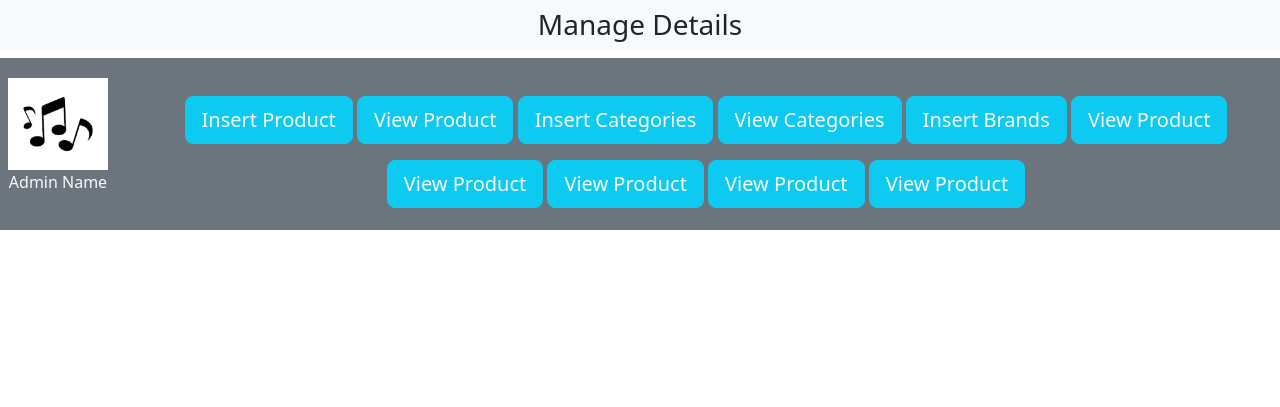
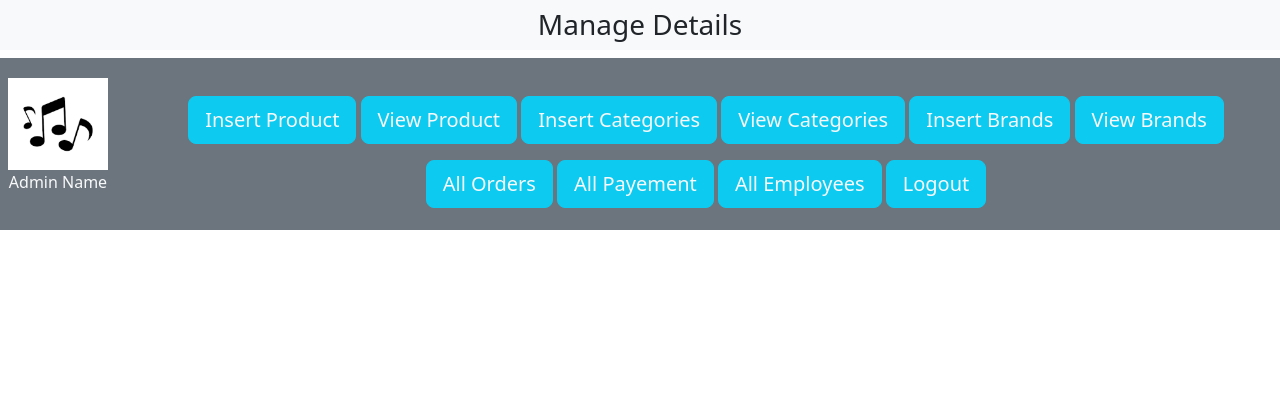
Before and after one commit to Kishoyan-Brian033/E-commerce, a PHP site: page /admin_area/index.php in a window 1280 px wide. Shown: the part 86-493 px from the top of the page. Run offline with PHP 8.4, Linux system fonts and the light colour scheme.

Commit message:
change/admin buttons

```diff
--- a/admin_area/index.php
+++ b/admin_area/index.php
@@ -63,11 +63,11 @@
           <button type="button" class="btn btn-info btn-lg"><a href="index.php?insert_category"  class="nav-link text-light">Insert Categories</a></button>
           <button type="button" class="btn btn-info btn-lg"><a href="#"  class="nav-link text-light">View Categories</a></button>
           <button type="button" class="btn btn-info btn-lg"><a href="index.php?insert_brand"  class="nav-link text-light">Insert Brands</a></button>
-          <button type="button" class="btn btn-info btn-lg"><a href="#"  class="nav-link text-light">View Product</a></button>
-          <button type="button" class="btn btn-info btn-lg"><a href="#"  class="nav-link text-light">View Product</a></button>
-          <button type="button" class="btn btn-info btn-lg"><a href="#"  class="nav-link text-light">View Product</a></button>
-          <button type="button" class="btn btn-info btn-lg"><a href="#"  class="nav-link text-light">View Product</a></button>
-          <button type="button" class="btn btn-info btn-lg"><a href="#"  class="nav-link text-light">View Product</a></button>
+          <button type="button" class="btn btn-info btn-lg"><a href="#"  class="nav-link text-light">View Brands</a></button>
+          <button type="button" class="btn btn-info btn-lg"><a href="#"  class="nav-link text-light">All Orders</a></button>
+          <button type="button" class="btn btn-info btn-lg"><a href="#"  class="nav-link text-light">All Payement</a></button>
+          <button type="button" class="btn btn-info btn-lg"><a href="#"  class="nav-link text-light">All Employees</a></button>
+          <button type="button" class="btn btn-info btn-lg"><a href="#"  class="nav-link text-light">Logout</a></button>
           </div>
         </div>
       </div>
```
